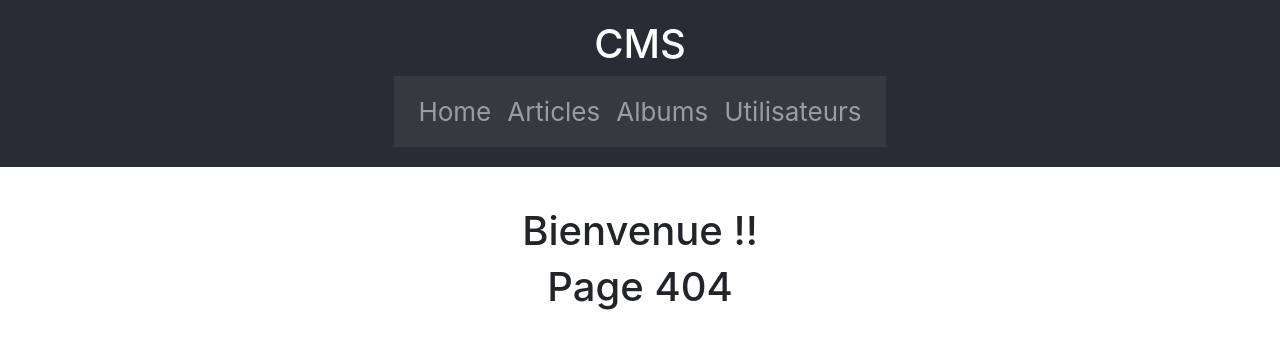
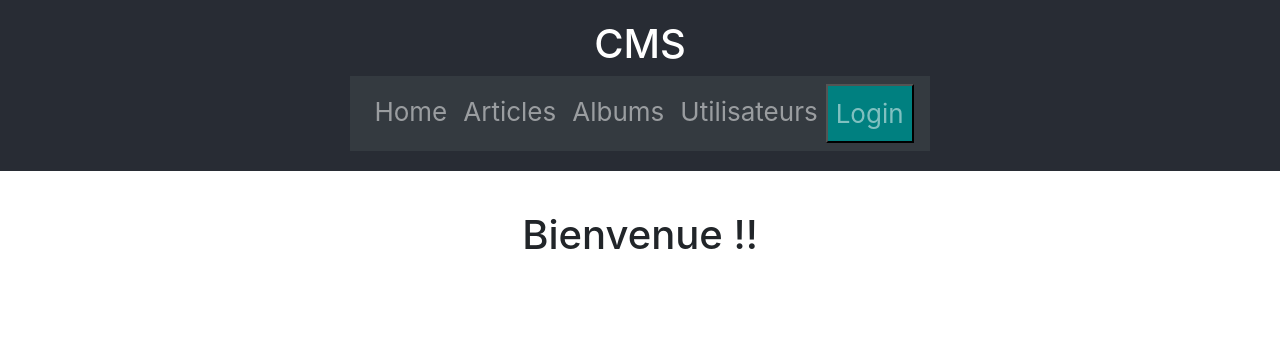
Before and after one commit to charly-boisson/TP-react, a React (Create React App) app: page / in a window 1280 px wide. Before the commit this address had no page. Shown: the top 348 px of the page. Built offline with nearby package versions, Linux system fonts and the light colour scheme.

Commit message:
button login

```diff
--- a/src/App.js
+++ b/src/App.js
@@ -16,11 +16,11 @@ class App extends Component {
   render() {
     return (
       <div className="App">
-        <header className="App-header">
+        <header data={this.state} className="App-header">
           <h1>CMS</h1>
           <Nav />
         </header>
-        <Content></Content>
+        <Content data={this.state} ></Content>
       </div>
     );
 
--- a/src/components/Content/Content.js
+++ b/src/components/Content/Content.js
@@ -1,18 +1,24 @@
 import React from "react";
-import { Route } from 'react-router-dom'
+import { Route, Switch } from 'react-router-dom'
 import Home from '../../containers/Home'
 import Articles from '../../containers/Articles'
 import Utilisateurs from '../../containers/Utilisateurs'
 import Albums from '../../containers/Albums'
 import Page404 from '../../containers/Page404'
 
-const Content = () =>
+const Content = ({...props}) =>
       <div>
-       <Route exact path="/" component={Home} />
-         <Route path="/articles"  component={Articles}/>
-         <Route path="/utilisateurs"  component={Utilisateurs}/>
-         <Route path="/albums"  component={Albums}/>
-          <Route component={Page404} />
+      <Switch>
+         <Route exact path="/"
+           render={() => <Home {...props}  />} />
+         <Route path="/articles"
+           render={() => <Articles {...props}  />} />
+         <Route path="/utilisateurs"
+           render={() => <Utilisateurs {...props}  />} />
+         <Route path="/albums"
+           render={() => <Albums {...props}  />} />
+         <Route path="*" component={Page404} />
+       </Switch>
 
      </div>
 
--- a/src/components/Nav/Nav.js
+++ b/src/components/Nav/Nav.js
@@ -1,7 +1,23 @@
-import React from "react";
+import React, { Component } from "react";
+import { DEFAULT_STATE } from '../../state/initState';
 import { Link } from 'react-router-dom'
 
-const Nav = () =>
+class Nav extends Component {
+
+  constructor(props){
+    super(props);
+    this.state = {DEFAULT_STATE}
+  }
+
+  authentification = () => {
+    this.setState({ isconnect: !this.state.isconnect})
+  }
+
+  render() {
+
+    const { isconnect } = this.state
+
+    return (
       <div>
     <nav className="navbar navbar-expand navbar-dark bg-dark">
           <ul className="navbar-nav">
@@ -17,11 +33,20 @@ const Nav = () =>
             <li className="nav-item">
               <Link className="nav-link" to="/utilisateurs">Utilisateurs</Link>
             </li>
+            <li className="nav-item">
+              <button onClick={this.authentification} className="nav-link">
+                { isconnect ?
+                  <span>Logout</span>
+                  :
+                  <span>Login</span>
+                }
+              </button>
+            </li>
           </ul>
-        <button className="navbar-toggler" type="button" >
-            Login
-          </button>
+
       </nav>
   </div>
-
+    );
+  }
+}
 export default Nav;
--- a/src/containers/Albums/Albums.js
+++ b/src/containers/Albums/Albums.js
@@ -38,6 +38,11 @@ class Albums extends Component {
   render() {
     const { albums, photos } = this.state
     const TableWithLoading = WithLoading(Table);
+
+    // if (!this.props.data.isconnect) {
+    //   return null;
+    // }
+
     return (
       <div>
         <div className="row">
--- a/src/containers/Articles/Articles.js
+++ b/src/containers/Articles/Articles.js
@@ -116,6 +116,10 @@ class Articles extends Component {
     const { notifications, article, article_comments, articles,id,title } = this.state
     const TableWithLoading = WithLoading(Table);
 
+    // if (this.props.data.isconnect) {
+    //   return null;
+    // }
+
     if (!articles) {
       return null;
     }
--- a/src/containers/Utilisateurs/Utilisateurs.js
+++ b/src/containers/Utilisateurs/Utilisateurs.js
@@ -73,6 +73,11 @@ class Utilisateurs extends Component {
   render() {
     const { utilisateurs, albums_user, todos_user, posts_user } = this.state
     const TableWithLoading = WithLoading(Table);
+
+    // if (!this.props.data.isconnect) {
+    //   return null;
+    // }
+
     return (
       <div>
         <div className="row">
--- a/src/state/initState.js
+++ b/src/state/initState.js
@@ -14,4 +14,5 @@ export const DEFAULT_STATE = {
   searchTerm: "",
   notifications: [],
   isLoading: false,
+  isconnect: false,
  }
```
Lines whose indentation alone changed are shown as unchanged.
